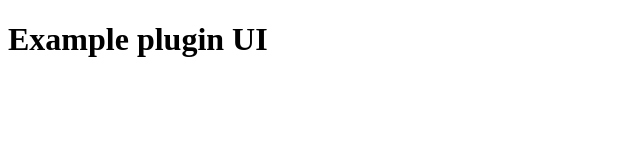
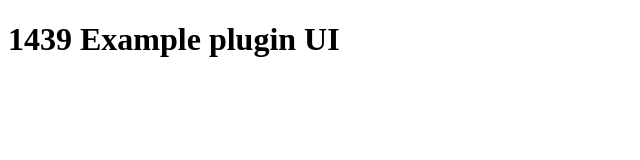
Before and after one commit to cxq1058577403/xiaoqing-extension-test2, a website: page frontend/index.html in a window 1280 px wide. Shown: the whole page, without its empty margins (0-640 px from the left). Drawn offline with Linux system fonts and the light colour scheme.

Commit message:
update application name second time

```diff
--- a/frontend/index.html
+++ b/frontend/index.html
@@ -2,12 +2,12 @@
 <html lang="en">
 <head>
   <meta charset="UTF-8">
-  <title>Example plugin</title>
+  <title>1439 Example plugin</title>
 </head>
 <body>
 
   <div>
-    <h1>Example plugin UI</h1>
+    <h1>1439 Example plugin UI</h1>
   </div>
 
 </body>
```
Also changed, not shown: 1 other file.
